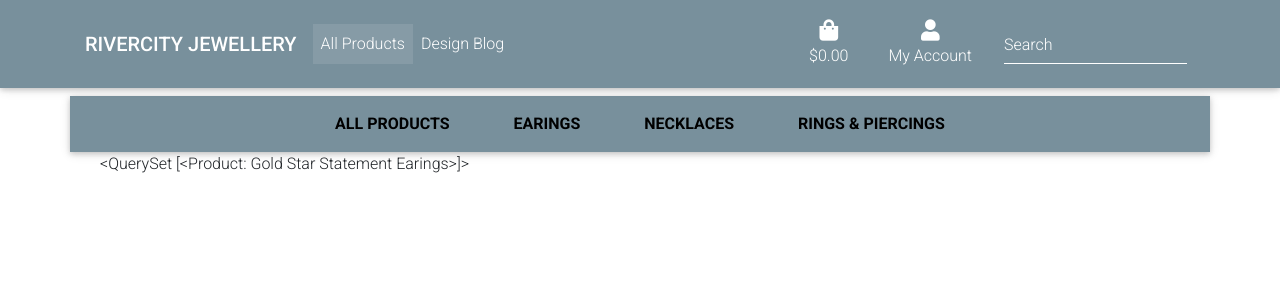
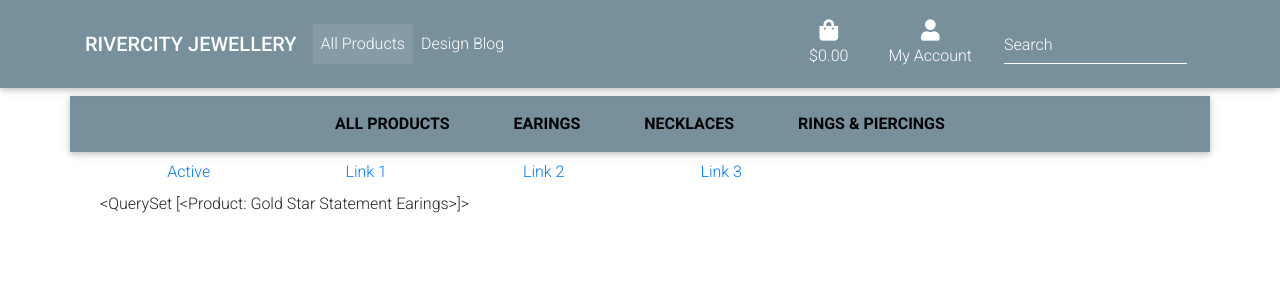
Before and after one commit to lucyrush/rivercity-jewellery, a Django app: page /products/ in a window 1280 px wide. Shown: the top 300 px of the page. Run offline with Django 3.2, Linux system fonts and the light colour scheme; data comes from the database, SQL or seed files in the repository; some libraries are stand-ins or nearby versions.

Commit message:
Added option for products page navigation

```diff
--- a/products/templates/products/products.html
+++ b/products/templates/products/products.html
@@ -34,6 +34,20 @@
   </div>
 </div>
     <div class="col-12 col-sm-6 col-lg-8">
+    <ul class="nav md-pills nav-justified">
+  <li class="nav-item">
+    <a class="nav-link active" href="#!">Active</a>
+  </li>
+  <li class="nav-item">
+    <a class="nav-link" href="#!">Link 1</a>
+  </li>
+  <li class="nav-item">
+    <a class="nav-link" href="#!">Link 2</a>
+  </li>
+  <li class="nav-item">
+    <a class="nav-link" href="#!">Link 3</a>
+  </li>
+</ul>
         {{ products }}
     </div>
   </div>
```
